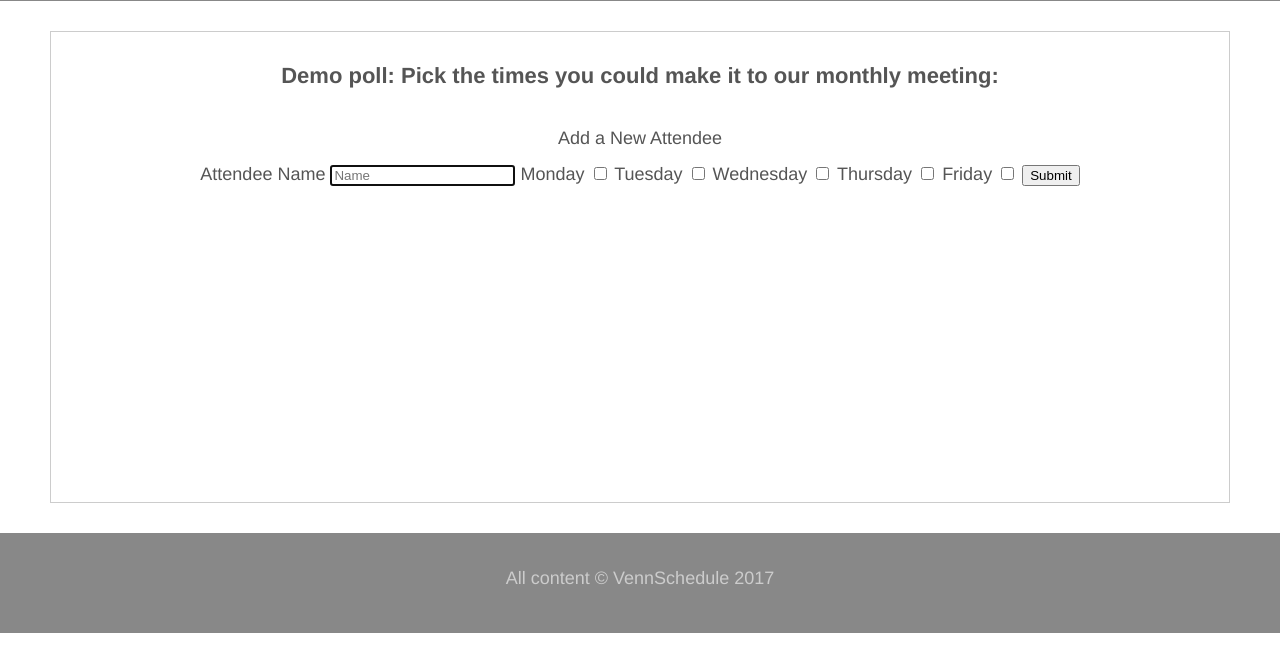
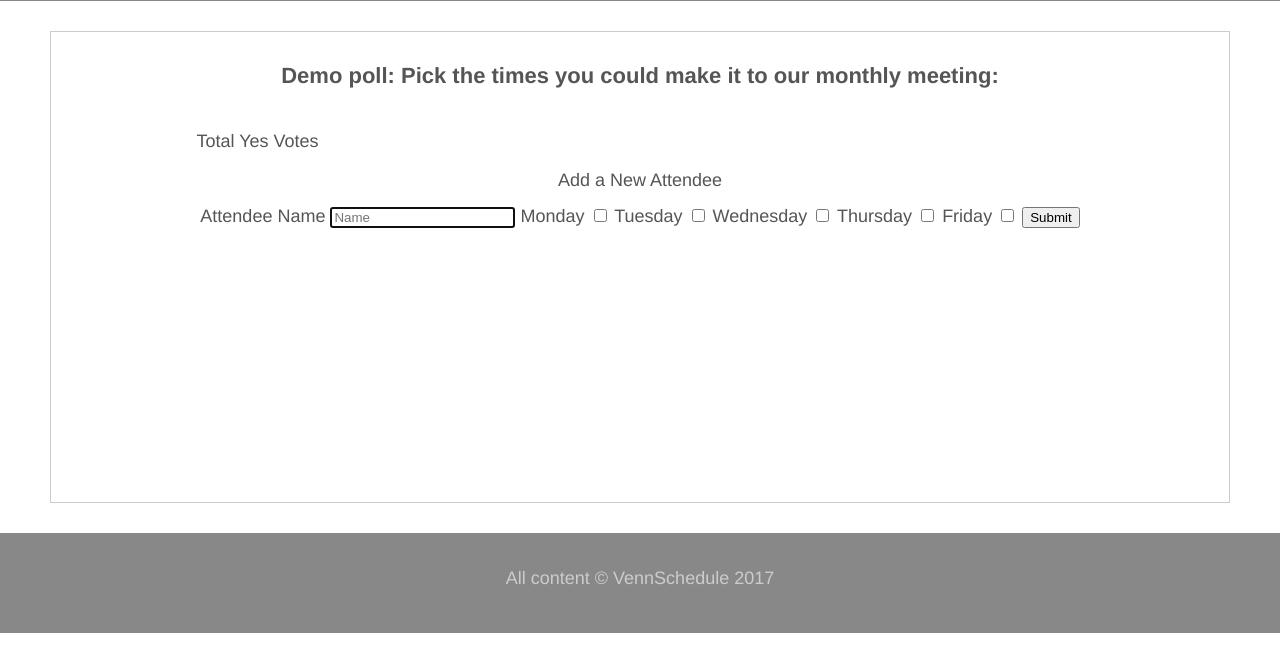
Before and after one commit to maschigokae/vennschedule, a plain HTML site: page app/index.html in a window 1280 px wide. Shown: the part 140-800 px from the top of the page. Drawn offline with Linux system fonts and the light colour scheme.

Commit message:
add demo, hard-coded table footer row for displaying poll totals

```diff
--- a/app/index.html
+++ b/app/index.html
@@ -50,6 +50,30 @@
           <tbody id="schedule-results">
             <!-- Poll results appended here -->
           </tbody>
+          <tfoot>
+            <tr id="poll-yes-totals">
+              <td id="total-yes-votes">
+                <span>Total Yes Votes</span>
+              </td>
+
+              <!-- Appropriate number of td elements created by when admin creates event -->
+              <td>
+                <span id="option-1-total"></span>
+              </td>
+              <td>
+                <span id="option-2-total"></span>
+              </td>
+              <td>
+                <span id="option-3-total"></span>
+              </td>
+              <td>
+                <span id="option-4-total"></span>
+              </td>
+              <td>
+                <span id="option-5-total"></span>
+              </td>
+            </tr>
+          </tfoot>
         </table>
 
         <form id="schedule-selector">
```
